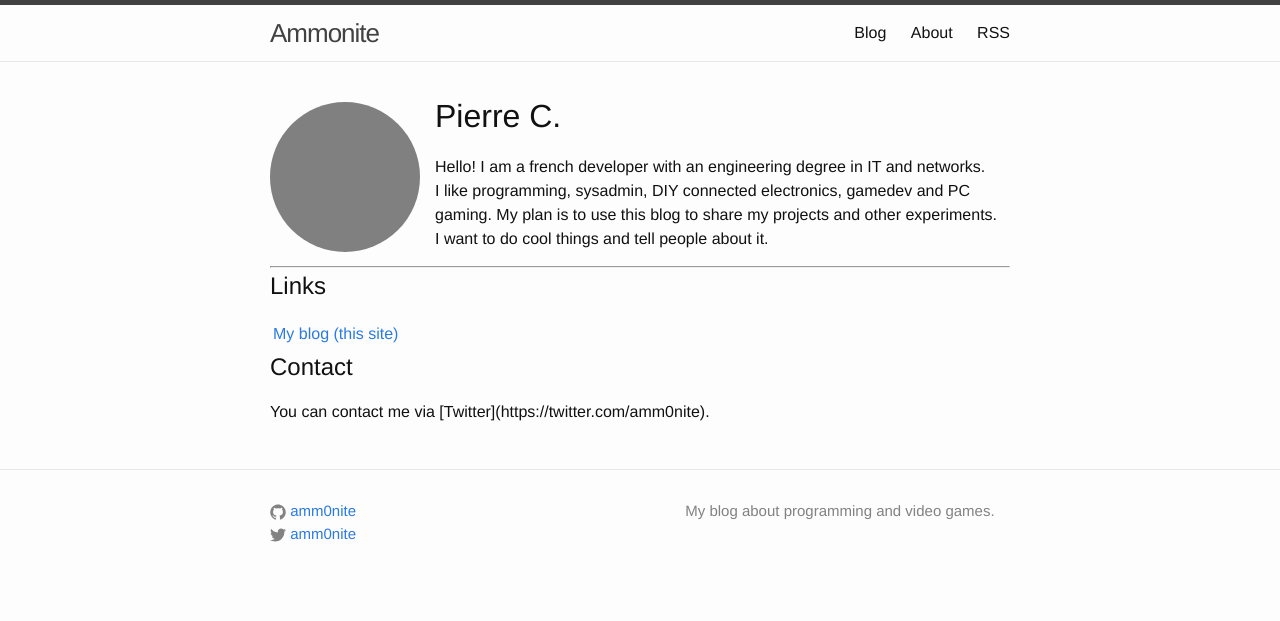
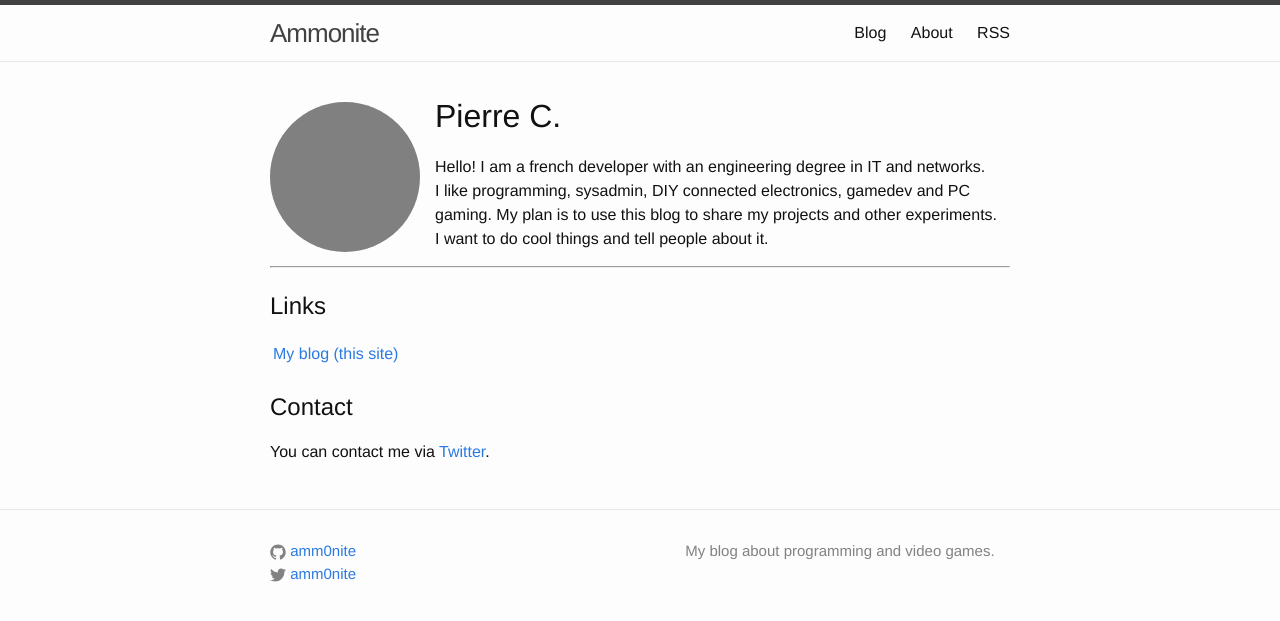
Before and after one commit to amm0nite/amm0nite.github.io, a Jekyll site: the page built from about.html, in a window 1280 px wide. Shown: the top 621 px of the page. Built offline with Jekyll 4.4.1, drawn with Linux system fonts in a browser that asks for light colours.

Commit message:
fix about page

```diff
--- a/_sass/_ammonite.scss
+++ b/_sass/_ammonite.scss
@@ -13,6 +13,10 @@
     margin-left:165px;
 }
 
+#ammonite_stuff h2 {
+    margin-top:20px;
+}
+
 .post-link {
     padding-left:3px;
 }
--- a/about.html
+++ b/about.html
@@ -15,7 +15,7 @@ layout: default
     </p>
 </div>
 <hr>
-<div id="ammonite_projects">
+<div id="ammonite_stuff">
     <h2>Links</h2>
     <table>
         <tr>
@@ -23,5 +23,5 @@ layout: default
         </tr>
     </table>
     <h2>Contact</h2>
-    <p>You can contact me via [Twitter](https://twitter.com/amm0nite).</p>
+    <p>You can contact me via <a href="https://twitter.com/amm0nite" title="@amm0nite">Twitter</a>.</p>
 </div>
```
